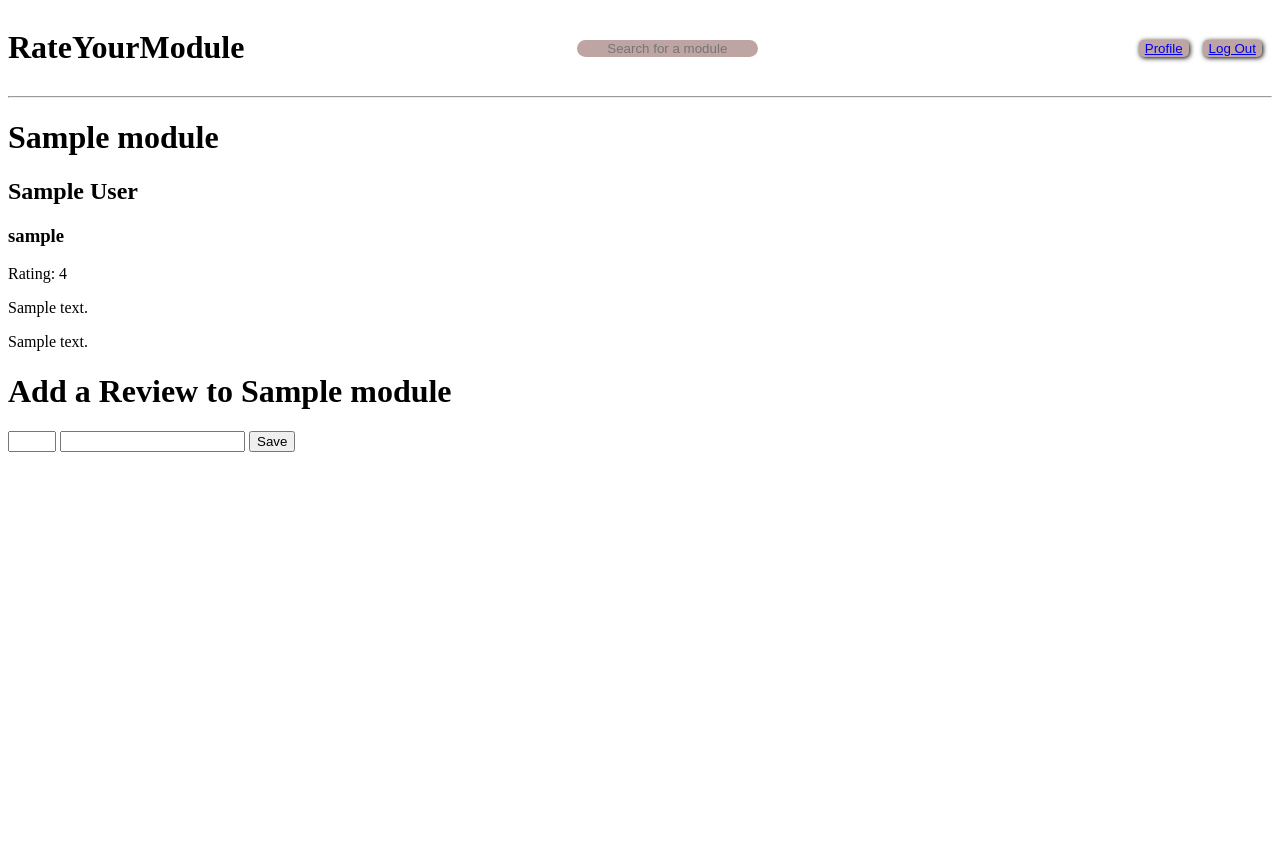
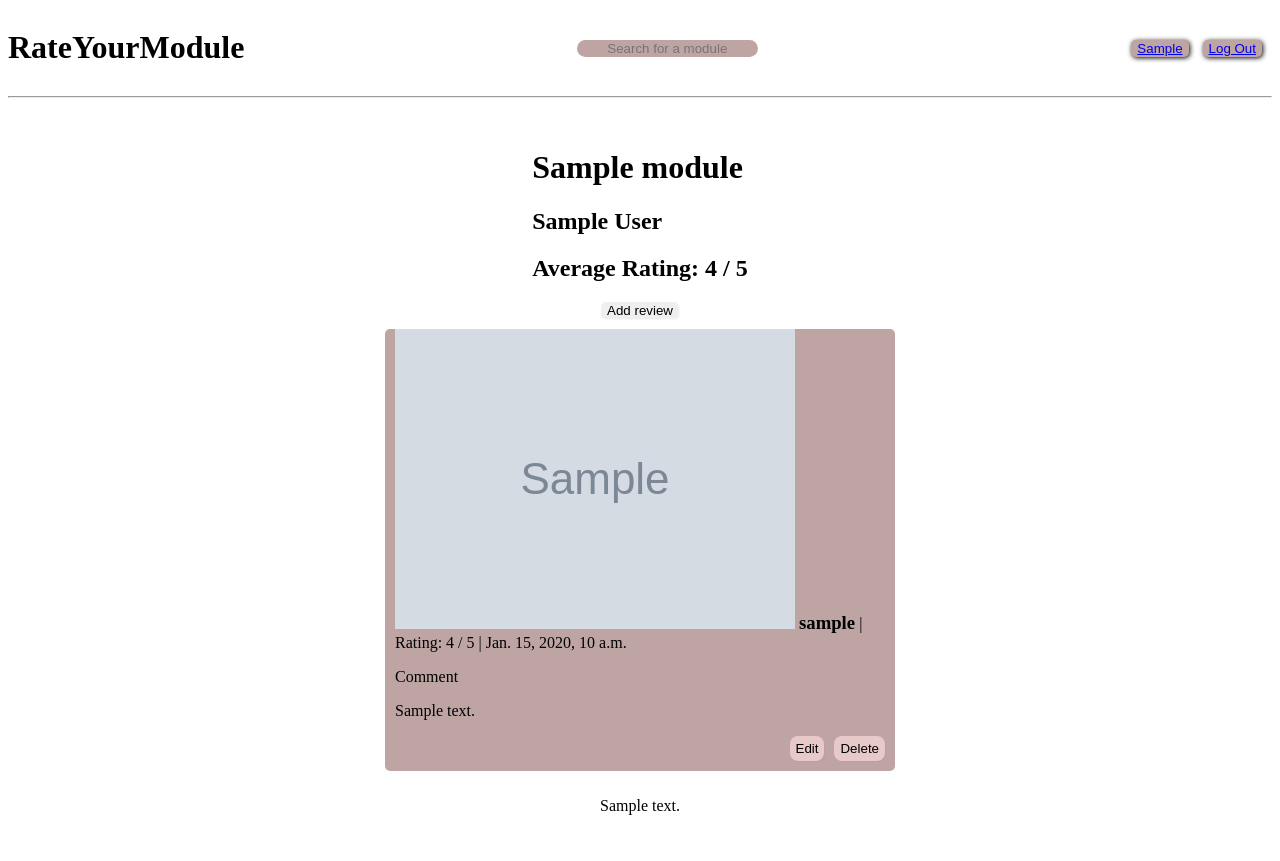
Before and after one commit to Lewis-Cramb/wad2-team-project, a Django app: template templates/module.html in a window 1280 px wide. Before the commit the page ends 452 px from the top, so only its background shows below. Run offline with Django 3.2, Linux system fonts and the light colour scheme; a user stored in the database is signed in; tables that the repository leaves empty hold one stand-in row (values such as "Sample post"); the template is opened without the code that fills it: most values are stand-ins (such as "Sample title", 1, 10 or a date in 2020); grey boxes marked "Sample" are stand-in pictures; parts of the project's set-up code (start-up, migrations or seed data) failed here and were passed over.

Commit message:
Modules css done (need to sort profile pfps)

```diff
--- a/RateYourModule/views.py
+++ b/RateYourModule/views.py
@@ -39,5 +39,5 @@ def show_module(request, moduleID):
     module = Module.objects.get(moduleID=moduleID)
     context_dict = {"module": module, "reviews": module.review_set.all()}
 
-    response = render(request, "module.html", context=context_dict)
+    response = render(request, "module.html", context=context_dict, )
     return response
--- /dev/null
+++ b/static/CSS/module-page.css
@@ -0,0 +1,69 @@
+/* Tags */
+
+main{
+    margin:30px ;
+    display:flex ;
+    flex-direction:column ;
+    align-items:center ;
+}
+
+button{
+    border-radius:5px ;
+    box-shadow: 1px 1px 1px rgba(0, 0, 0, 0.03) ;
+    border:none ;
+
+}
+
+/* Classes (.) */
+
+.individ-review{
+    background-color:rgb(191, 164, 164) ;
+    border-radius:5px ;
+    width:500px ;
+    margin:10px ;
+    padding-left:10px ;
+}
+
+.add-edit{
+    display:none ;
+    border-radius: 5px;
+    box-shadow: 1px 1px 5px rgba(0,0,0,0.25);
+    padding: 10px;
+    position: absolute;
+    z-index: 9999;
+    background-color: white;
+}
+
+/* IDs (#) */
+
+
+#module-heading{
+    display:block;
+    float:left;
+}
+
+#userActions{
+    display:flex ;
+    justify-content:flex-end ;
+    gap:10px ;
+    padding-right:10px ;
+    padding-bottom:10px ;
+}
+
+
+
+/* Decendant/Multi selectors */
+
+.individ-review .review-header{
+    display:inline ;
+}
+
+#edit, #add {
+    display:none ;
+}
+
+#userActions button{
+    background-color:rgb(232, 201, 201) ;
+    height:25px ;
+    border-radius:8px ;
+}
--- /dev/null
+++ b/static/JS/addScript.js
@@ -0,0 +1,30 @@
+function showAdd(){
+    document.getElementById("add").style.display = 'inline' ;
+}
+
+function showEdit(){
+    document.getElementById("edit").style.display = 'inline' ;
+}
+
+function hideAdd(){
+    document.getElementById("add").style.display = 'none' ;
+}
+
+function hideEdit(){
+    document.getElementById("edit").style.display = 'none' ;
+}
+
+function registerEvent(event){
+    if (event.target.id == "addBttn" | event.target.closest('#add')) {
+        return hideEdit() ;
+    } else if (event.target.id == "editBttn" || event.target.closest('#edit')){
+        return hideAdd() ;
+    } else {
+        return hideAll() ;
+    }
+}
+
+function hideAll(){
+    hideEdit() ;
+    hideAdd() ;
+}
--- a/templates/base.html
+++ b/templates/base.html
@@ -17,14 +17,13 @@
             <form method = "get" action="{% url 'rateyourmodule:modules' %}" class="nav-inline" id="nav-search"><input type = "text", name = "query" placeholder="Search for a module"></form>
             <div id="buttons" class="nav-inline">
                 {% if user.is_authenticated %}
-                    <button id="leftBttn"><a href="{% url 'rateyourmodule:show_profile' user.username %}">Profile</a></button>
+                    <button id="leftBttn"><a href="{% url 'rateyourmodule:show_profile' user.username %}">{{ user.username.capitalize }}</a></button>
                     <button id="rightBttn"><a href="{% url 'rateyourmodule:logout' %}">Log Out</a></button>
                 {% else %}
                     <button id="leftBttn"><a href="{% url 'rateyourmodule:signup' %}">Sign Up</a></button>
                     <button id="rightBttn"><a href="{% url 'rateyourmodule:login' %}">Log In</a></button>
                 {% endif %}
             </div>
-
         </div>
         <hr />
         <div>
--- a/templates/module.html
+++ b/templates/module.html
@@ -4,41 +4,39 @@
 {% block title_block %}
     {{ module.moduleID }}
 {% endblock %}
+{% block css_block %}
+<link rel="stylesheet" href="{% static 'CSS/module-page.css' %}">
+{% endblock %}
 
 {% block body_block %}
+    <main onclick="registerEvent(event)">
         {% if module %}
+            <div id="module-heading">
                 <h1>{{ module.short_name }}</h1>
                 <h2>{{ module.full_name }}</h2>
                 {% if reviews %}
+                    <h2>Average Rating: {{ module.rating }} / 5</h2>
+            </div>
+                {% if user.is_authenticated and user not in reviews.student %}
+                    <button id="addBttn" onclick="showAdd()">Add review</button>
+                {% endif %}
                 {% for review in reviews %}
-                <div class = "change_review">
-                    <h3>{{ review.student.user.username }}</h3>
-                    <p>Rating: {{ review.rating }}</p>
+                    <div class = "individ-review">
+                        <img class="review-header" src="{{ review.student.user.picture }}" alt="Profile pfp"> <!-- FILL THIS IN WITH STATIC USER IMAGE LOCATION  -->
+                        <h3 class="review-header">{{ review.student.user.username }}</h3> |
+                        <p class="review-header">Rating: {{ review.rating }} / 5</p> |
+                        <p class="review-header"> {{ review.date }}</p>
+                        <p>Comment</p>
                         <p> {{ review.message }}</p>
-
-                    {% if user.is_authenticated and user.username == review.username %}
-
-                        <button type = "button" onclick="edit_review('{{ review.reviewID }}')">Edit</button>
-
-                        <div class = "delete_review">
+                            <div id="userActions">
+                                <button id="editBttn" type = "button" onclick="showEdit()">Edit</button>
                                 <form method = "post" action = "{% url 'rateyourmodule:show_module' module.moduleID %}">
                                     {% csrf_token %}
                                     <input type = "hidden" name = "action" value = "delete_review">
                                     <input type = "hidden" name = "reviewID" value = "{{ review.reviewID }}">
-                                <button type = "submit">Delete</button>
+                                    <button id="deleteBttn" type = "submit">Delete</button>
                                 </form>
                             </div>
-                        <div class = "edit_review" id="edit_review{{ review.reviewID }}" style = "display:none;">
-                            <form method = "post" action = "{% url 'rateyourmodule:show_module' module.moduleID %}">
-                                {% csrf_token %}
-                                <input type = "hidden" name = "action" value = "edit_review">
-                                <input type = "hidden" name = "reviewID" value = "{{ review.reviewID }}">
-                                <input type = "number" id = "review-rating-{{ review.reviewID }}" name = "rating" min = "1" max = "5" value = "{{ review.rating }}">
-                                <input type = "text" id = "review-comment-{{ review.reviewID }}" name = "comment" value = "{{ review.content }}">
-                                <button type = "submit"> Save </button>
-                            </form>
-                        </div>
-                    {% endif %}
                     </div>
                     {% for comment in review.comments %}
                         <p> {{ comment }} </p>
@@ -48,13 +46,25 @@
                 <p>No reviews currently available.</p>
             {% endif %}
 
+            <div id="add" class="add-edit" onclick="registerEvent(event)">
                 <h1>Add a Review to {{ module.short_name }}</h1>
-        <div class = "new_review">
                 <form method = "post" action = "{% url 'rateyourmodule:show_module' module.moduleID %}">
                     {% csrf_token %}
                     <input type = "hidden" name = "action" value = "new_review">
-                <input type = "number" id = "rating" name = "rating" min = "1" max = "5"  >
-                <input type = "text" name = "comment" >
+                    <input type="hidden" name="user" value="{{ user.username }}">
+                    <label for="rating">Enter Rating*: </label><input type="number" id="rating" name="rating" min="1" max="5" required> <br />
+                    <label for="comment">Comment (Optional): </label><br /><textarea id="comment" rows="4" cols="50"></textarea> <br />
+                    <button type="submit" id="addRevBttn" onclick="hideAdd()">Submit</button>
+                </form>
+            </div>
+            <div id="edit" class="add-edit" onclick="registerEvent(event)">
+                <h1>Edit your review for {{ module.short_name }}</h1>
+                <form method = "post" action = "{% url 'rateyourmodule:show_module' module.moduleID %}">
+                    {% csrf_token %}
+                    <input type = "hidden" name = "action" value = "edit_review">
+                    <input type = "hidden" name = "reviewID" value = "{{ review.reviewID }}">
+                    <label for="rating">Enter Rating*: </label><input type = "number" id = "review-rating-{{ review.reviewID }}" name = "rating" min = "1" max = "5" value = "{{ review.rating }}"><br />
+                    <label for="comment">Comment (Optional): </label><br /><textarea id="comment" rows="4" cols="50" value="{{ review.message }}"></textarea> <br />
                     <button type = "submit"> Save </button>
                 </form>
             </div>
@@ -62,4 +72,6 @@
         {% else %}
             The specified module does not exist.
         {% endif %}
+    </main>
+    <script src="{% static 'JS/addScript.js' %}"></script>
 {% endblock %}
```
Lines whose indentation alone changed are shown as unchanged.
